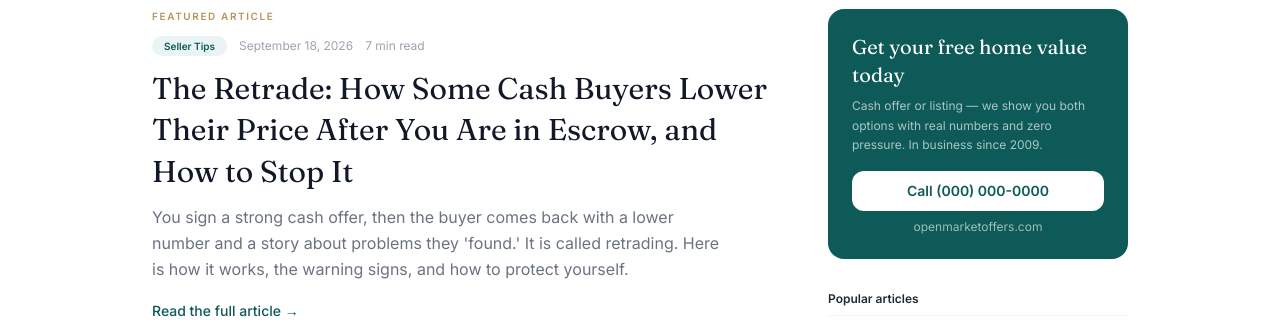
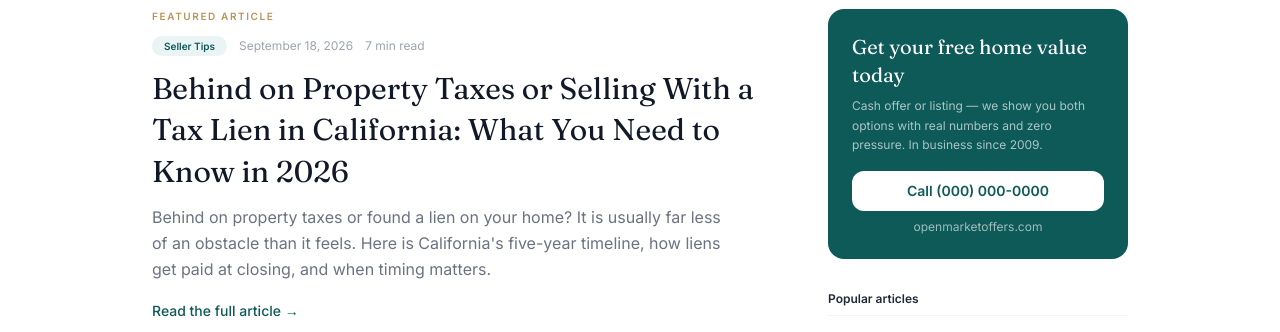
Before and after one commit to LazarDev20/open-market-offers, a Next.js app: page /blog in a window 1280 px wide. Shown: the part 394-726 px from the top of the page. Built offline with nearby package versions, Linux system fonts and the light colour scheme; no server answers.

Commit message:
Break date ties by newest added
Refactor sorting logic to include index for tie-breaking.

```diff
--- a/app/blog/page.tsx
+++ b/app/blog/page.tsx
@@ -172,9 +172,12 @@ const posts = [
 ];
 
 export default function BlogPage() {
-    const sorted = [...posts].sort(
-    (a, b) => new Date(b.date).getTime() - new Date(a.date).getTime()
-  );
+      const sorted = posts
+    .map((p, i) => ({ ...p, _i: i }))
+    .sort((a, b) => {
+      const d = new Date(b.date).getTime() - new Date(a.date).getTime();
+      return d !== 0 ? d : b._i - a._i;
+    });
   const featured = sorted[0];
   const rest = sorted.slice(1);
   return (
```
